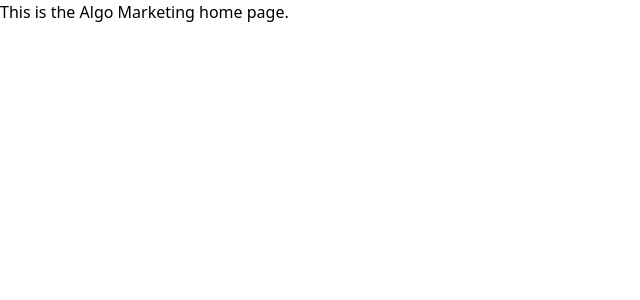
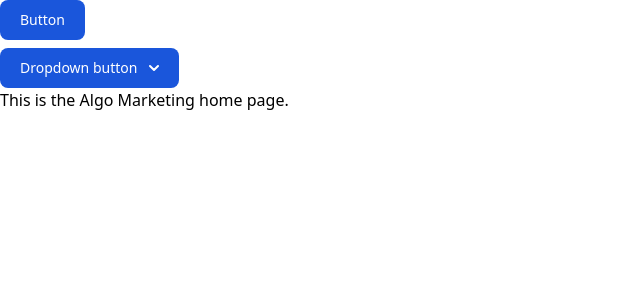
Before and after one commit to Kapil685838/algo-marketing, a Nuxt app: page / in a window 1280 px wide. Shown: the top 300 px of the page, without its empty margins (0-640 px from the left). Built offline with nearby package versions, Linux system fonts and the light colour scheme.

Commit message:
Added: Flowbite Dropdown Component

```diff
--- a/app.vue
+++ b/app.vue
@@ -1,5 +1,7 @@
 <template>
   <div>
+    <AtomsButton  />
+    <MoleculesDropdown />
     <NuxtPage />
   </div>
 </template>
--- a/components/Atoms/Button.vue
+++ b/components/Atoms/Button.vue
@@ -14,7 +14,6 @@
 const props = defineProps({
   type: {
     type: String,
-    required: true,
     default: "button",
   },
   buttonClasses: {
@@ -22,7 +21,6 @@
   },
   label: {
     type: String,
-    required: true,
     default: "Button",
   },
 });
--- /dev/null
+++ b/components/Molecules/Dropdown.vue
@@ -0,0 +1,67 @@
+<template>
+  <div>
+    <button
+      id="dropdownDefaultButton"
+      data-dropdown-toggle="dropdown"
+      class="text-white bg-blue-700 hover:bg-blue-800 focus:ring-4 focus:outline-none focus:ring-blue-300 font-medium rounded-lg text-sm px-5 py-2.5 text-center inline-flex items-center dark:bg-blue-600 dark:hover:bg-blue-700 dark:focus:ring-blue-800"
+      type="button"
+    >
+      Dropdown button
+      <svg
+        class="w-2.5 h-2.5 ms-3"
+        aria-hidden="true"
+        xmlns="http://www.w3.org/2000/svg"
+        fill="none"
+        viewBox="0 0 10 6"
+      >
+        <path
+          stroke="currentColor"
+          stroke-linecap="round"
+          stroke-linejoin="round"
+          stroke-width="2"
+          d="m1 1 4 4 4-4"
+        />
+      </svg>
+    </button>
+
+    <!-- Dropdown menu -->
+    <div
+      id="dropdown"
+      class="z-10 hidden bg-white divide-y divide-gray-100 rounded-lg shadow w-44 dark:bg-gray-700"
+    >
+      <ul
+        class="py-2 text-sm text-gray-700 dark:text-gray-200"
+        aria-labelledby="dropdownDefaultButton"
+      >
+        <li>
+          <a
+            href="#"
+            class="block px-4 py-2 hover:bg-gray-100 dark:hover:bg-gray-600 dark:hover:text-white"
+            >Dashboard</a
+          >
+        </li>
+        <li>
+          <a
+            href="#"
+            class="block px-4 py-2 hover:bg-gray-100 dark:hover:bg-gray-600 dark:hover:text-white"
+            >Settings</a
+          >
+        </li>
+        <li>
+          <a
+            href="#"
+            class="block px-4 py-2 hover:bg-gray-100 dark:hover:bg-gray-600 dark:hover:text-white"
+            >Earnings</a
+          >
+        </li>
+        <li>
+          <a
+            href="#"
+            class="block px-4 py-2 hover:bg-gray-100 dark:hover:bg-gray-600 dark:hover:text-white"
+            >Sign out</a
+          >
+        </li>
+      </ul>
+    </div>
+  </div>
+</template>
```
